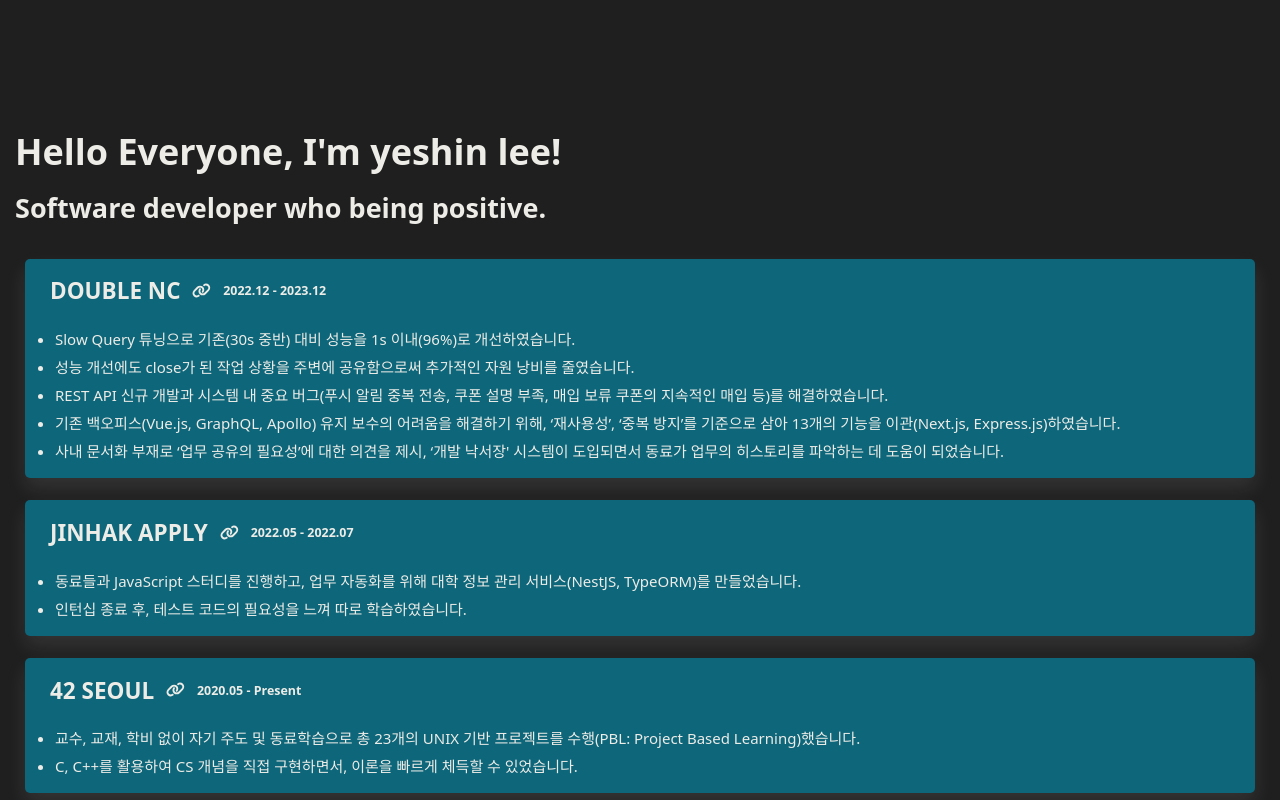
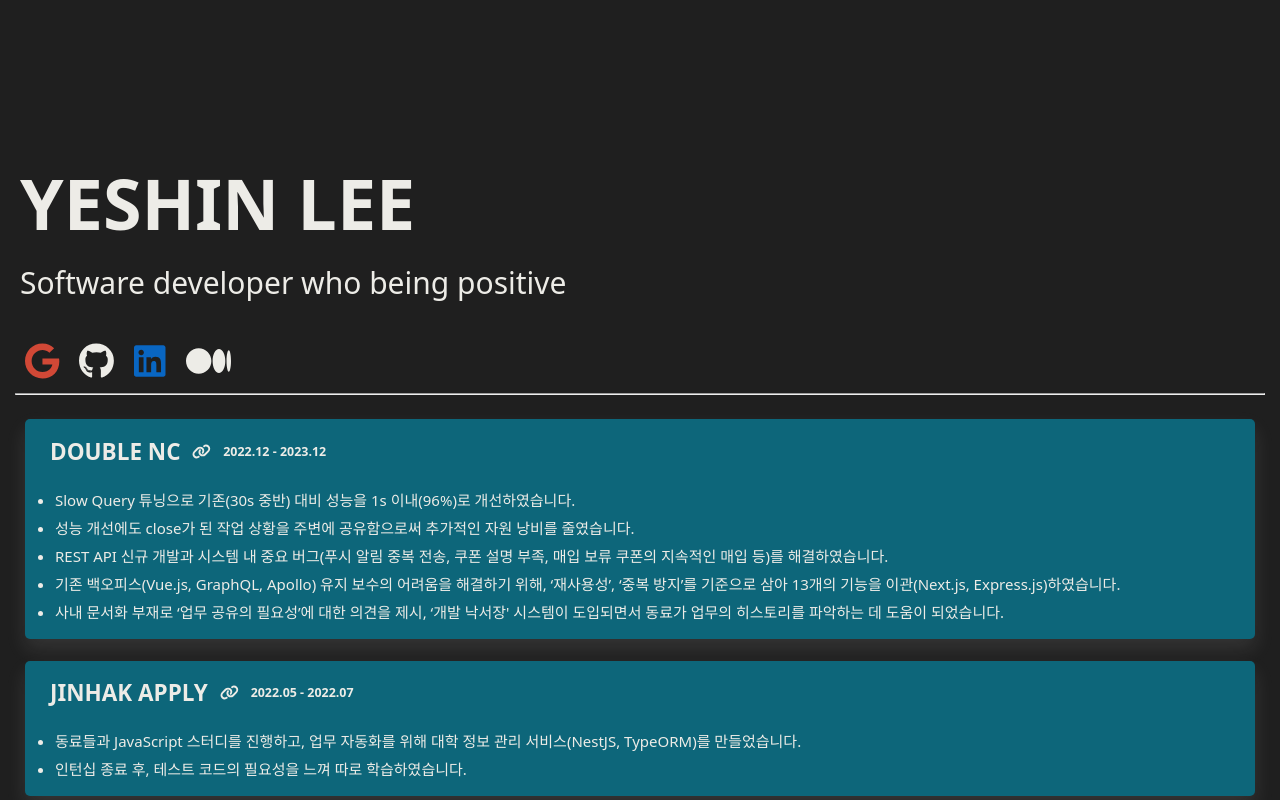
Before and after one commit to yeslee-v/personal_homepage, a Next.js app: page / in a window 1280 px wide. Shown: the top 800 px of the page. Built offline with nearby package versions, Linux system fonts and the light colour scheme.

Commit message:
Modify contacts position and css

```diff
--- a/src/app/(home)/page.tsx
+++ b/src/app/(home)/page.tsx
@@ -1,22 +1,28 @@
 import { Metadata } from "next";
-import Careers from "../../components/careers";
+
 import Projects from "../../components/projects";
 import Contacts from "../../components/contacts";
+import styles from "../../styles/home.module.css";
+import Careers from "../../components/careers";
 
 export const metadata: Metadata = {
   title: "Home",
+
 };
 
 const Homepage = () => {
   return (
-    <div>
-      <h1>Hello Everyone, I'm yeshin lee!</h1>
-      <h2>Software developer who being positive.</h2>
+    <section className={styles.container}>
+      <div>
+        <h1>YESHIN LEE</h1>
+        <p>Software developer who being positive</p>
+      </div>
+      <Contacts />
+      <hr />
       <Careers />
       <hr />
       <Projects />
-      <Contacts />
-    </div>
+    </section>
   );
 };
 
--- a/src/components/contacts.tsx
+++ b/src/components/contacts.tsx
@@ -10,7 +10,7 @@
 
 const Contacts = () => {
   return (
-    <div className={styles.contacts}>
+    <section className={styles.contacts}>
       <a href={`mailto:${GMAIL}`} target="_blank" rel="noopener noreferrer">
         <FontAwesomeIcon icon={faGoogle} size="2x" color="#D14836" />
       </a>
@@ -23,7 +23,7 @@
       <a href={MEDIUM_URL} target="_blank" rel="noopener noreferrer">
         <FontAwesomeIcon icon={faMedium} size="2x" />
       </a>
-    </div>
+    </section>
   );
 };
 
--- a/src/styles/contacts.module.css
+++ b/src/styles/contacts.module.css
@@ -1,5 +1,5 @@
 .contacts {
-  padding-top: 100px;
   display: flex;
+  padding-top: 10px;
   gap: 10px;
 }
--- /dev/null
+++ b/src/styles/home.module.css
@@ -0,0 +1,8 @@
+.container h1 {
+  font-size: 70px;
+  margin-bottom: 0px;
+}
+
+.container p {
+  font-size: 30px;
+}
```
